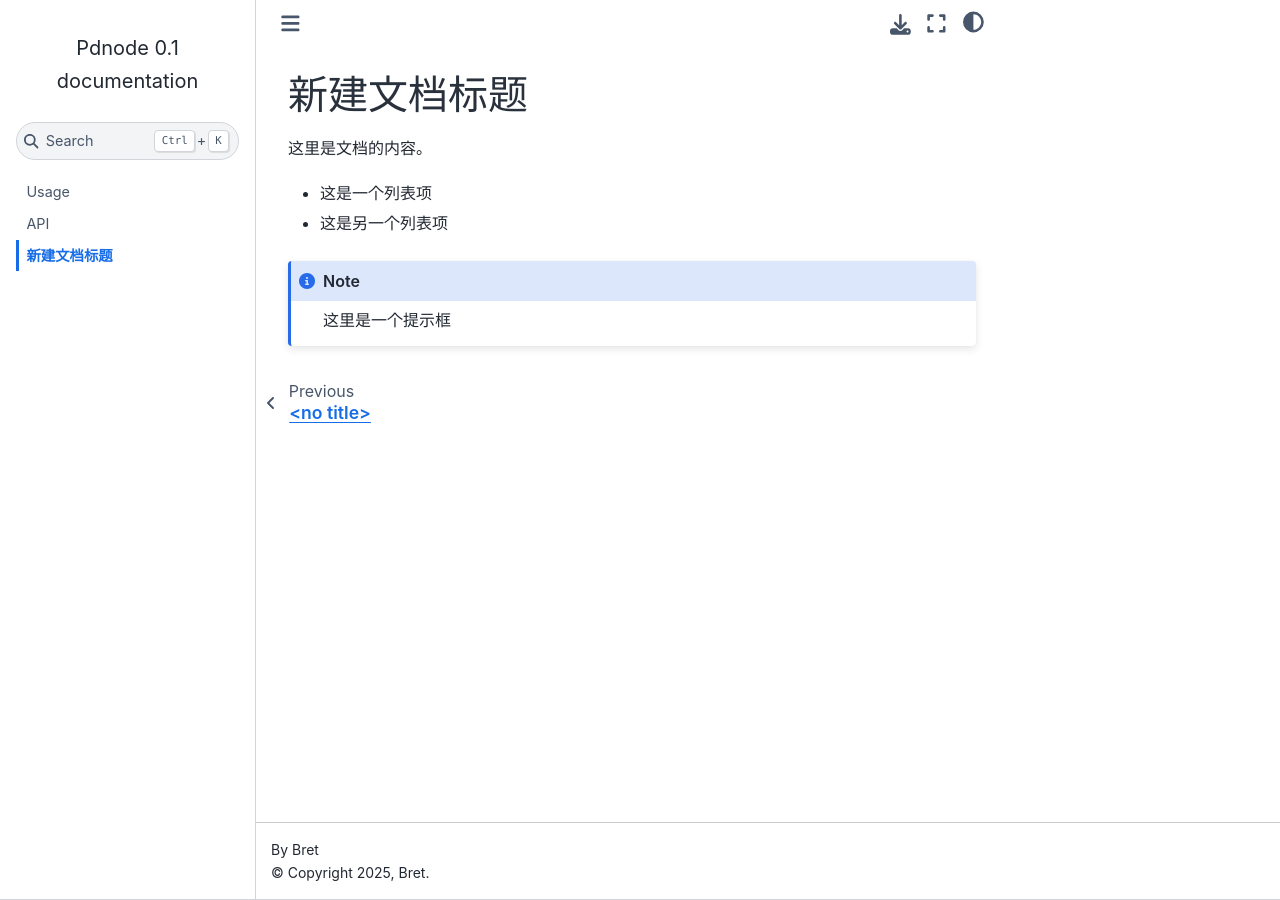
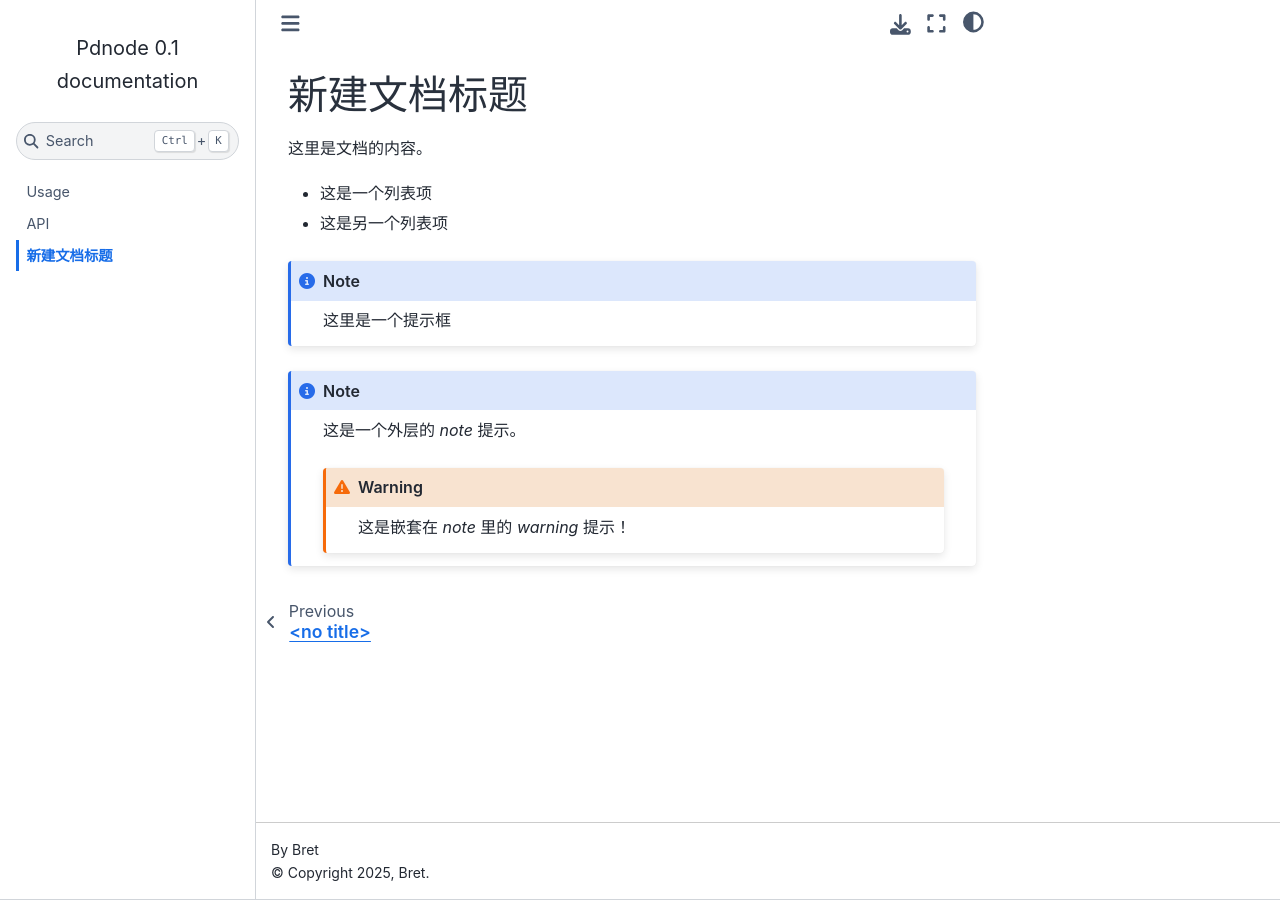
Before and after one commit to BretRen/readthedocs, a Sphinx documentation site: the page built from docs/source/try/hhh.rst, in a window 1280 px wide. Built offline with Sphinx 7.4.7 and the Sphinx Book theme 1.1.4, drawn with Linux system fonts in a browser that asks for light colours.

Commit message:
Update hhh.rst

```diff
--- a/docs/source/try/hhh.rst
+++ b/docs/source/try/hhh.rst
@@ -8,3 +8,12 @@
 
 .. note::
    这里是一个提示框
+.. note::
+
+   这是一个外层的 `note` 提示。
+
+   .. container:: custom-box
+
+      .. warning::
+
+         这是嵌套在 `note` 里的 `warning` 提示！
```
